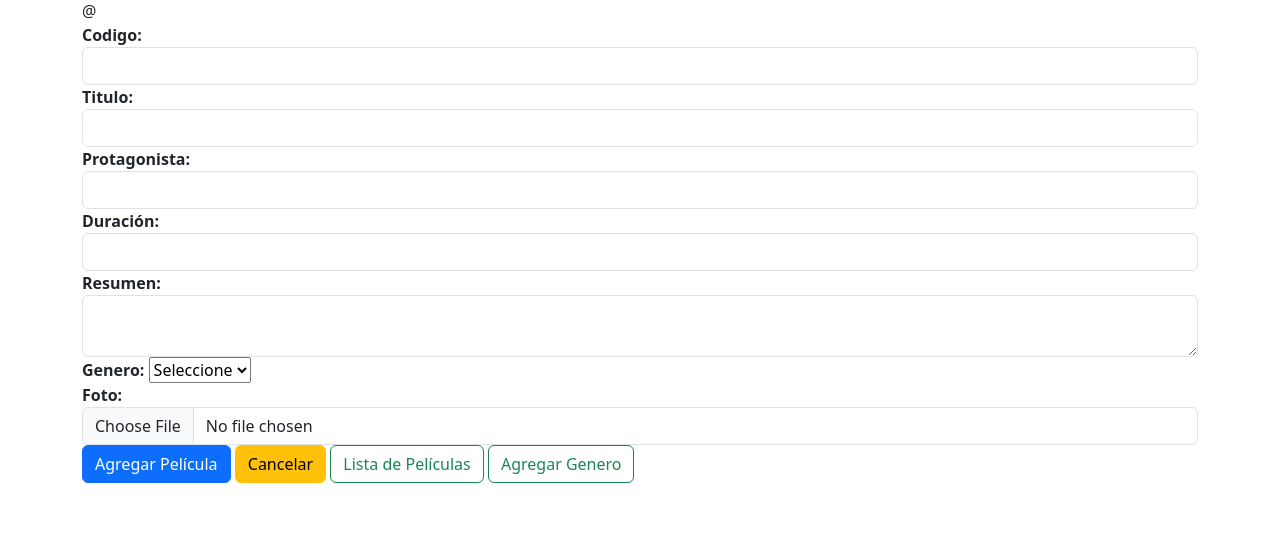
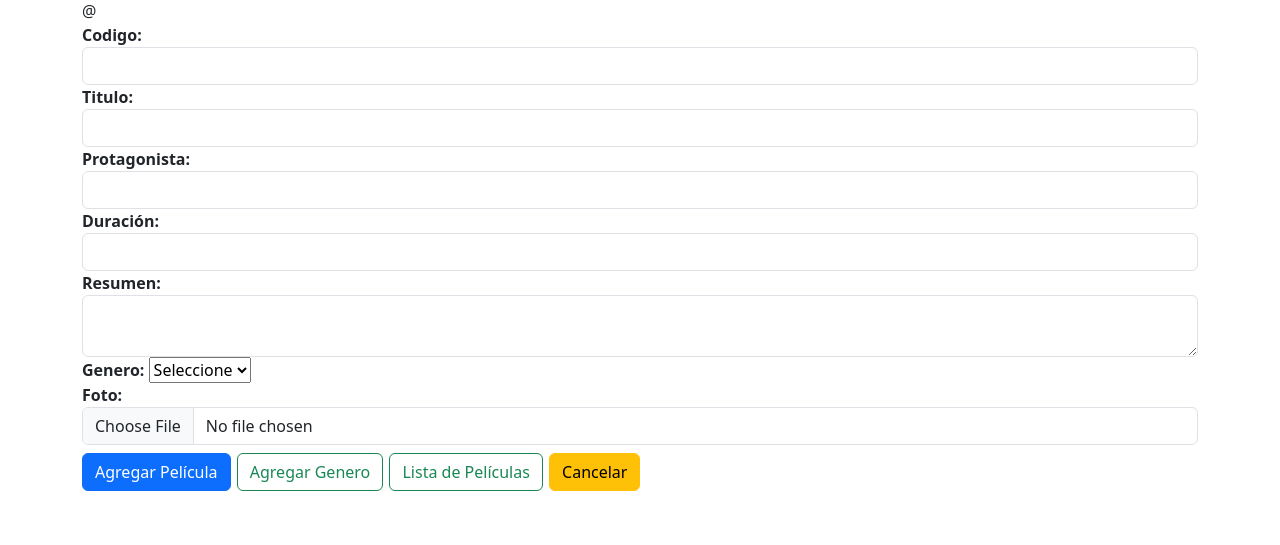
Before and after one commit to gnjaramillo/proyectoPythonDjangoMongo, a Django app: template gestionPelicula/appPeliculas/templates/agregarPelicula.html in a window 1280 px wide. Shown: the part 43-588 px from the top of the page. Run offline with Django 5.2, Linux system fonts and the light colour scheme; the template is opened without the code that fills it, so the values that code supplies are empty.

Commit message:
cambios de estilo css

```diff
--- a/gestionPelicula/appPeliculas/templates/agregarPelicula.html
+++ b/gestionPelicula/appPeliculas/templates/agregarPelicula.html
@@ -1,12 +1,26 @@
 <!DOCTYPE html>
 <html lang="en">
+
 <head>
-    <link href="https://cdn.jsdelivr.net/npm/bootstrap@5.3.3/dist/css/bootstrap.min.css" rel="stylesheet" integrity="sha384-QWTKZyjpPEjISv5WaRU9OFeRpok6YctnYmDr5pNlyT2bRjXh0JMhjY6hW+ALEwIH" crossorigin="anonymous">
-    <script src="https://cdn.jsdelivr.net/npm/bootstrap@5.3.3/dist/js/bootstrap.bundle.min.js" integrity="sha384-YvpcrYf0tY3lHB60NNkmXc5s9fDVZLESaAA55NDzOxhy9GkcIdslK1eN7N6jIeHz" crossorigin="anonymous"></script>
+    <link href="https://cdn.jsdelivr.net/npm/bootstrap@5.3.3/dist/css/bootstrap.min.css" rel="stylesheet"
+        integrity="sha384-QWTKZyjpPEjISv5WaRU9OFeRpok6YctnYmDr5pNlyT2bRjXh0JMhjY6hW+ALEwIH" crossorigin="anonymous">
+    <script src="https://cdn.jsdelivr.net/npm/bootstrap@5.3.3/dist/js/bootstrap.bundle.min.js"
+        integrity="sha384-YvpcrYf0tY3lHB60NNkmXc5s9fDVZLESaAA55NDzOxhy9GkcIdslK1eN7N6jIeHz"
+        crossorigin="anonymous"></script>
     <meta charset="UTF-8">
     <meta name="viewport" content="width=device-width, initial-scale=1.0">
     <title>Document</title>
+
+    <!-- css -->
+    <style>
+        #botonesAgregarPelicula >* {
+            margin-right: 2px;
+            margin-top: 8px;
+        }
+    </style>
+
 </head>
+
 <body>
     <div class="container">
         <h3>AGREGAR PELICULA </h3>
@@ -33,35 +47,33 @@
 
             <div>
                 <label for="txtResumen" class="fw-bold">Resumen:</label>
-                <textarea  name="txtResumen" id="txtResumen" class="form-control"></textarea>
+                <textarea name="txtResumen" id="txtResumen" class="form-control"></textarea>
             </div>
 
             <div>
                 <label for="cbGenero" class="fw-bold">Genero:</label>
                 <select name="cbGenero" id="cbGenero" class="formSelect" required>
                     <option value="">Seleccione</option>
-                {% for g in generos %}
+                    {% for g in generos %}
                     <option value="{{g.pk}}">{{g.getNombre}}</option>
-                {%endfor%}
+                    {%endfor%}
                 </select>
             </div>
 
             <div>
                 <label for="fileFoto" class="fw-bold">Foto:</label>
-                <input type="file" name="fileFoto" id="fileFoto"  class="form-control" accept=".jpg">
+                <input type="file" name="fileFoto" id="fileFoto" class="form-control" accept=".jpg">
             </div>
 
 
-            <div class="row mb-3">
-                <div class="col">
-                    <button type="submit" class="btn btn-primary">Agregar Película</button>
-                    <a href="/" class="btn btn-warning">Cancelar</a>
-                    <a href="/listarPeliculas" class="btn btn-outline-success">Lista de Películas</a>
-                    <a href="/vistaAgregarGenero" class="btn btn-outline-success">Agregar Genero</a>
+            <div class="col" id="botonesAgregarPelicula">
+                <button type="submit" class="btn btn-primary">Agregar Película</button>
+                <a href="/vistaAgregarGenero" class="btn btn-outline-success">Agregar Genero</a>
+                <a href="/listarPeliculas" class="btn btn-outline-success">Lista de Películas</a>
+                <a href="/" class="btn btn-warning">Cancelar</a>
             </div>
 
 
-            </div>
 
 
 
@@ -69,4 +81,5 @@
 
     </div>
 </body>
+
 </html>
```
Also changed, not shown: gestionPelicula/appPeliculas/templates/agregarGenero.html (+10 -1 lines), gestionPelicula/appPeliculas/templates/listarPeliculas.html (+13 -3 lines).
